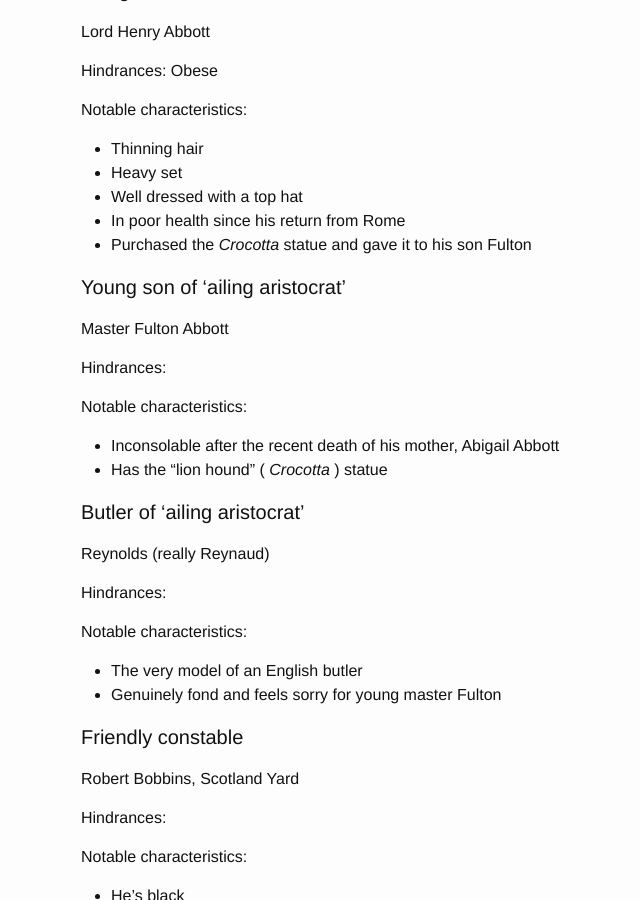
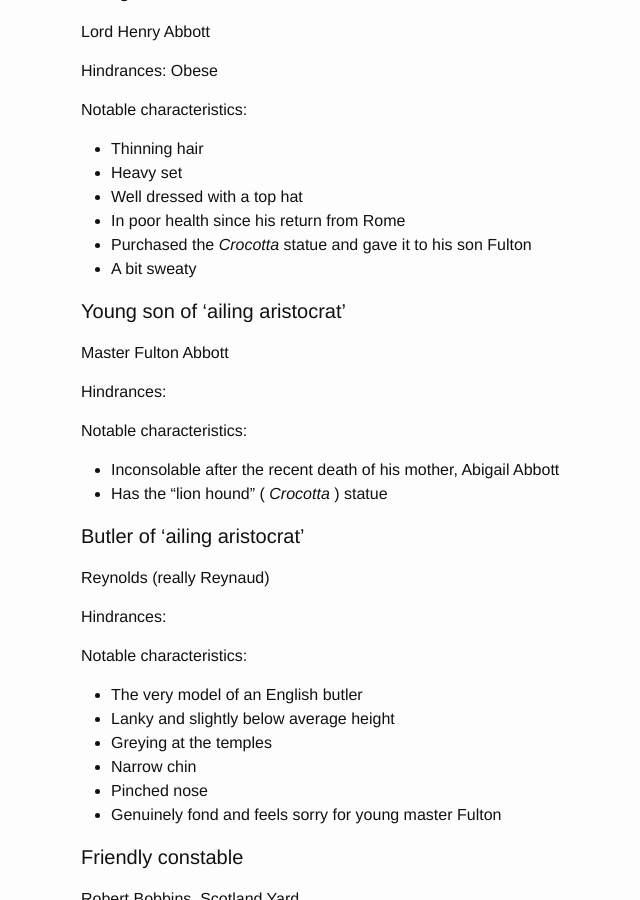
Before and after one commit to achall36/RoxvilleRooster.github.io, a Jekyll site: the page built from rippers-game-planning.md, in a window 1280 px wide and 900 px high, scrolled down 1534 px. Shown: the whole window, without its empty margins (189-829 px from the left). Built offline with Jekyll 4.4.1, drawn with Linux system fonts in a browser that asks for light colours.

Commit message:
Update rippers-game-planning.md

```diff
--- a/rippers-game-planning.md
+++ b/rippers-game-planning.md
@@ -75,6 +75,7 @@ Notable characteristics:
 * Well dressed with a top hat
 * In poor health since his return from Rome
 * Purchased the _Crocotta_ statue and gave it to his son Fulton
+* A bit sweaty
 
 
 #### Young son of 'ailing aristocrat'
@@ -95,14 +96,16 @@ Hindrances:
 
 Notable characteristics:
 * The very model of an English butler
+* Lanky and slightly below average height
+* Greying at the temples
+* Narrow chin
+* Pinched nose
 * Genuinely fond and feels sorry for young master Fulton
 
 
 #### Friendly constable
 
 Robert Bobbins, Scotland Yard
-
-
 
 Hindrances:
 
```
